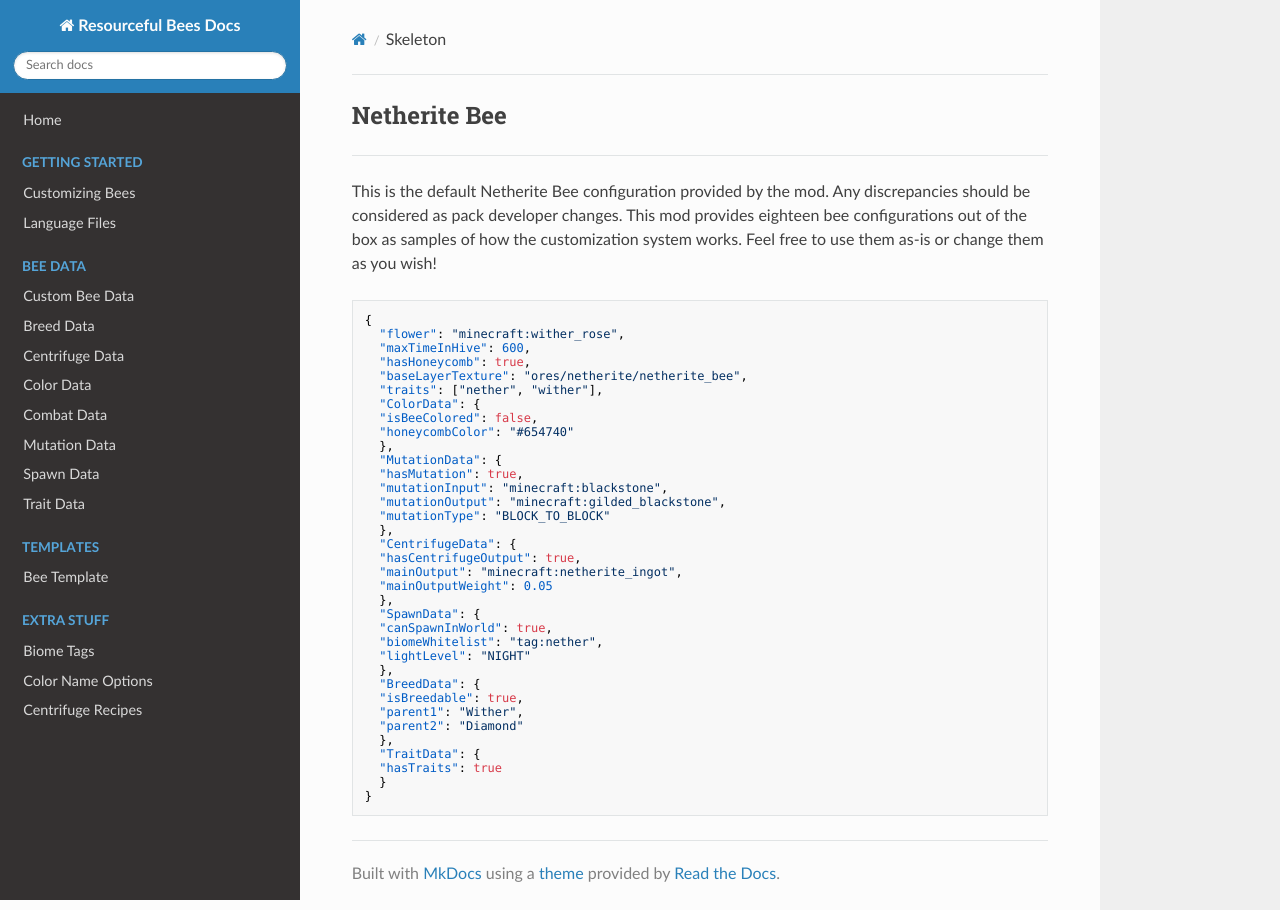
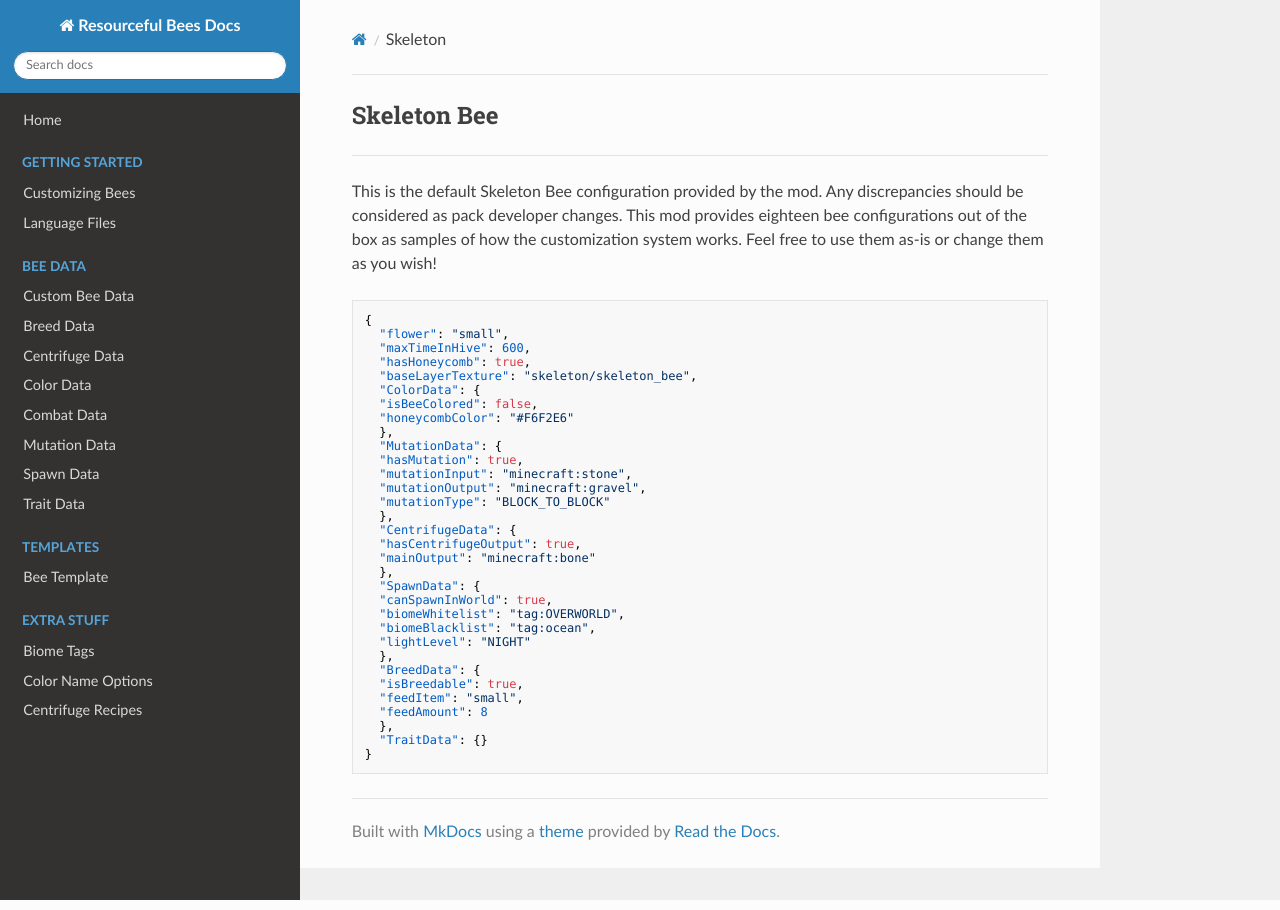
Before and after one commit to Team-Resourceful/ResourcefulBeesDocs, an MkDocs documentation site: the page built from docs/default_bees/skeleton.md, in a window 1280 px wide. Built offline with MkDocs 1.6.1, drawn with Linux system fonts in a browser that asks for light colours; nearby versions of some CDN libraries.

Commit message:
docs/default_bees/skeleton.md updated from https://stackedit.io/

````diff
--- a/docs/default_bees/skeleton.md
+++ b/docs/default_bees/skeleton.md
@@ -1,47 +1,44 @@
-##  **Netherite Bee**
+##  **Skeleton Bee**
 
 ***
 
-This is the default Netherite Bee configuration provided by the mod. Any discrepancies should be considered as pack developer changes. This mod provides eighteen bee configurations out of the box as samples of how the customization system works. Feel free to use them as-is or change them as you wish!
+This is the default Skeleton Bee configuration provided by the mod. Any discrepancies should be considered as pack developer changes. This mod provides eighteen bee configurations out of the box as samples of how the customization system works. Feel free to use them as-is or change them as you wish!
 
 
 ```json
 {
-  "flower": "minecraft:wither_rose",
+  "flower": "small",
   "maxTimeInHive": 600,
   "hasHoneycomb": true,
-  "baseLayerTexture": "ores/netherite/netherite_bee",
-  "traits": ["nether", "wither"],
+  "baseLayerTexture": "skeleton/skeleton_bee",
   "ColorData": {
   "isBeeColored": false,
-  "honeycombColor": "#654740"
+  "honeycombColor": "#F6F2E6"
   },
   "MutationData": {
   "hasMutation": true,
-  "mutationInput": "minecraft:blackstone",
-  "mutationOutput": "minecraft:gilded_blackstone",
+  "mutationInput": "minecraft:stone",
+  "mutationOutput": "minecraft:gravel",
   "mutationType": "BLOCK_TO_BLOCK"
   },
   "CentrifugeData": {
   "hasCentrifugeOutput": true,
-  "mainOutput": "minecraft:netherite_ingot",
-  "mainOutputWeight": 0.05
+  "mainOutput": "minecraft:bone"
   },
   "SpawnData": {
   "canSpawnInWorld": true,
-  "biomeWhitelist": "tag:nether",
+  "biomeWhitelist": "tag:OVERWORLD",
+  "biomeBlacklist": "tag:ocean",
   "lightLevel": "NIGHT"
   },
   "BreedData": {
   "isBreedable": true,
-  "parent1": "Wither",
-  "parent2": "Diamond"
+  "feedItem": "small",
+  "feedAmount": 8
   },
-  "TraitData": {
-  "hasTraits": true
-  }
+  "TraitData": {}
 }
 ```
 <!--stackedit_data:
-eyJoaXN0b3J5IjpbLTE0ODYwNjMwNTJdfQ==
+eyJoaXN0b3J5IjpbLTE1MjQ1NDYwMzldfQ==
 -->
````
